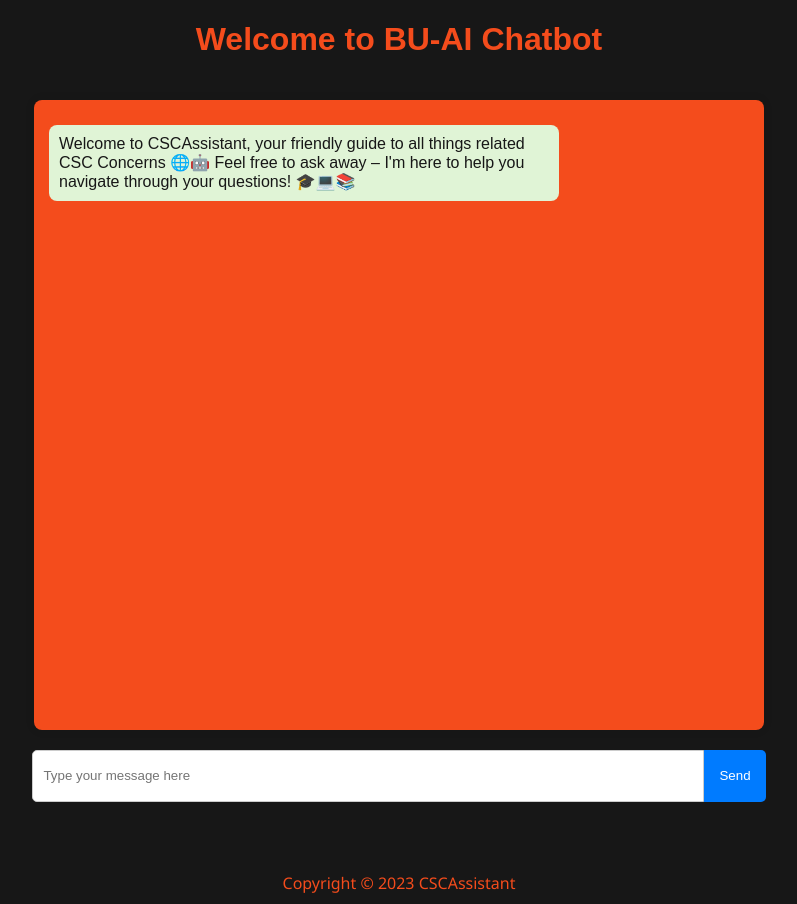
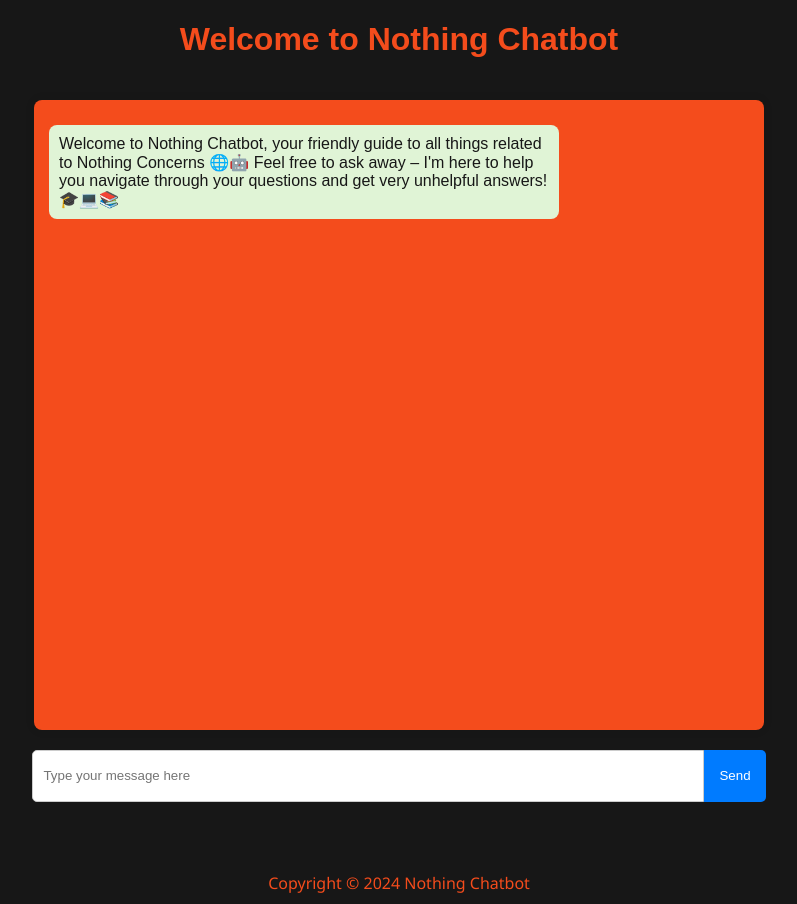
Before and after one commit to alexis-bupc/idx, a Flask app: page / in a window 1280 px wide. Shown: the whole page, without its empty margins (241-1038 px from the left). Run offline with Flask 3, Linux system fonts and the light colour scheme.

Commit message:
from idx

```diff
--- a/app.py
+++ b/app.py
@@ -12,7 +12,7 @@ spell_checker = SpellChecker()
 
 # Load model and data
 device = torch.device('cuda' if torch.cuda.is_available() else 'cpu')
-file_path = r'C:\Users\alexi\OneDrive\Desktop\Documents\BU_AI-with-Flask\intents.json' #replace with your own path, yung path ng intents.json sa files mo, right click, copy as path
+file_path = r'/home/user/idx/intents.json' #replace with your own path, yung path ng intents.json sa files mo, right click, copy as path
 with open(file_path, 'r', encoding='utf-8') as f:
     intents = json.load(f)
 
--- a/chat.py
+++ b/chat.py
@@ -7,7 +7,7 @@ from nltk_utils import bag_of_words, tokenize
 
 device = torch.device('cuda' if torch.cuda.is_available() else 'cpu')
 
-file_path = r'C:\Users\alexi\OneDrive\Desktop\Documents\BU_AI-with-Flask\intents.json' #replace with your own path, yung path ng intents.json sa files mo, right click, copy as path
+file_path = r'/home/user/idx/intents.json' #replace with your own path, yung path ng intents.json sa files mo, right click, copy as path
 with open(file_path, 'r', encoding='utf-8') as f:
     intents = json.load(f)
 
--- a/intents.json
+++ b/intents.json
@@ -155,7 +155,9 @@
         "what are the courses"
       ],
       "responses": [
-        "BSIT\\nBSCS\\nBSIS\\"
+        "BSIT",
+        "BSCS",
+        "BSIS"
       ]
     },
     {
--- a/templates/index.html
+++ b/templates/index.html
@@ -7,7 +7,7 @@
 </head>
 <body>
     <div id="head">
-        <h1>Welcome to BU-AI Chatbot</h1> <!-- Big header -->
+        <h1>Welcome to Nothing Chatbot</h1> <!-- Big header -->
         <!-- <img src="{{ url_for('static', filename='bot.jpg') }}" alt="csc_bot"> -->
     </div>
     <div id="chat-container" class="chat-container"> </div>
@@ -21,7 +21,7 @@
         const userInput = document.getElementById('user-input');
         const chatContainer = document.getElementById('chat-container');
 
-        const welcomeMessage = `Welcome to CSCAssistant, your friendly guide to all things related CSC Concerns 🌐🤖\nFeel free to ask away – I'm here to help you navigate through your questions! 🎓💻📚`;
+        const welcomeMessage = `Welcome to Nothing Chatbot, your friendly guide to all things related to Nothing Concerns 🌐🤖\nFeel free to ask away – I'm here to help you navigate through your questions and get very unhelpful answers! 🎓💻📚`;
 
         // Display the welcome message as a chat bubble
         const welcomeBubble = document.createElement('div');
@@ -71,6 +71,6 @@
             }
         }
     </script>
-    <div id="copyr" class="copyr">Copyright © 2023 CSCAssistant</div>
+    <div id="copyr" class="copyr">Copyright © 2024 Nothing Chatbot</div>
 </body>
 </html>
```
Also changed, not shown: requirements.txt (added, +9 -0 lines), 3 other files.
